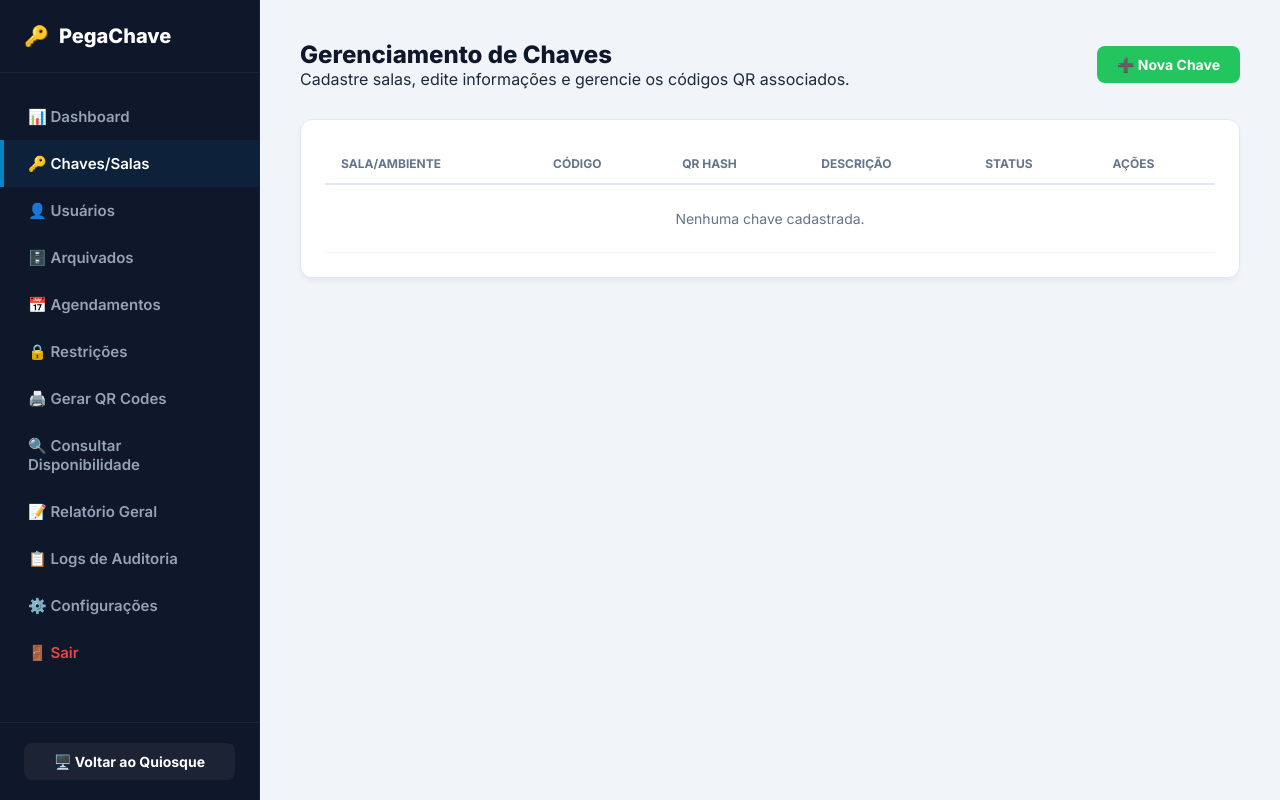
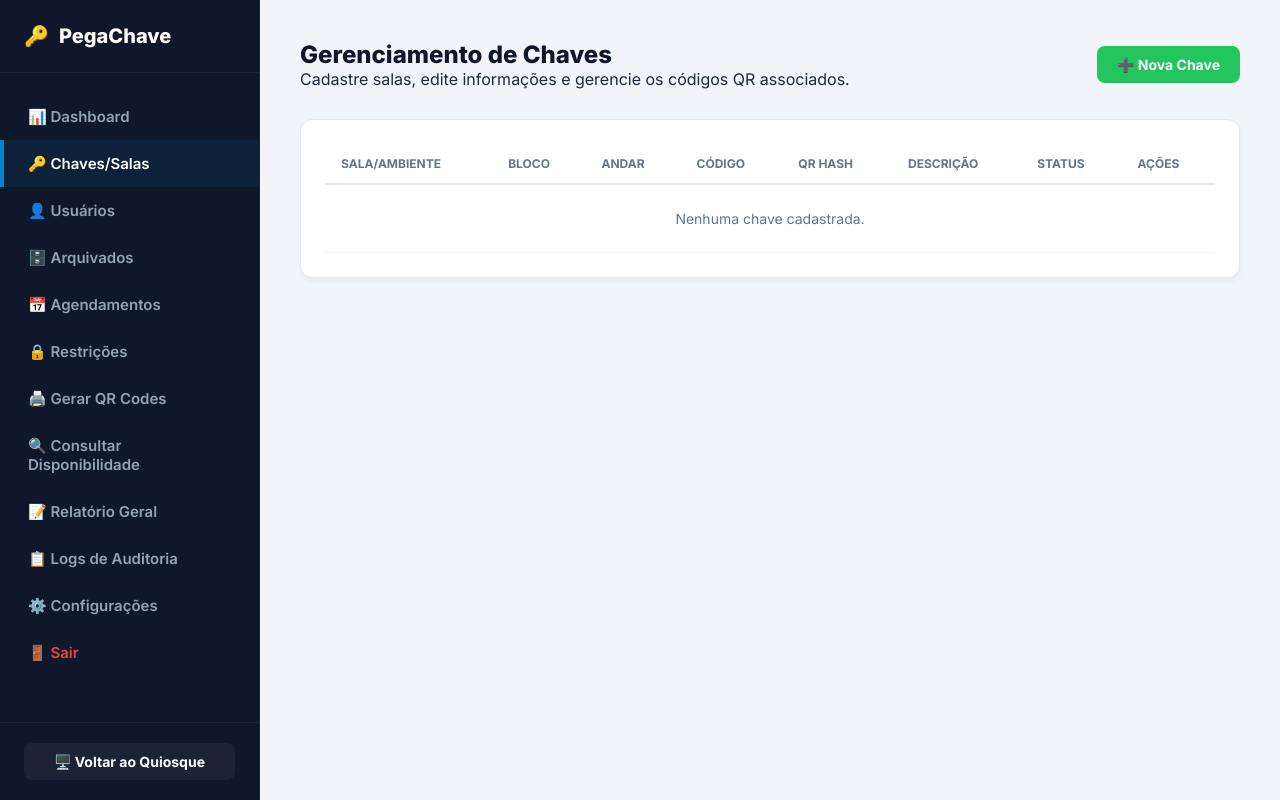
Before and after one commit to drcfilho/PegaChave, a PHP site: page /admin_chaves.php in a window 1280 px wide. Run offline with PHP 8.4, Linux system fonts and the light colour scheme; the visitor is signed in with stand-in values (Sample User, id 1); data that the repository does not hold is empty.

Commit message:
feat: adiciona colunas bloco e andar no cadastro de salas/chaves

```diff
--- a/admin_chaves.php
+++ b/admin_chaves.php
@@ -19,6 +19,8 @@ if ($_SERVER['REQUEST_METHOD'] === 'POST') {
     try {
         if ($action === 'add_chave') {
             $nome_sala = trim($_POST['nome_sala'] ?? '');
+            $bloco = trim($_POST['bloco'] ?? '');
+            $andar = trim($_POST['andar'] ?? '');
             $codigo_sala = trim($_POST['codigo_sala'] ?? '');
             $qr_code_hash = trim($_POST['qr_code_hash'] ?? '');
             $descricao = trim($_POST['descricao'] ?? '');
@@ -29,13 +31,15 @@ if ($_SERVER['REQUEST_METHOD'] === 'POST') {
 
             // Saneamento básico
             $nome_sala = htmlspecialchars($nome_sala, ENT_QUOTES, 'UTF-8');
+            $bloco = htmlspecialchars($bloco, ENT_QUOTES, 'UTF-8');
+            $andar = htmlspecialchars($andar, ENT_QUOTES, 'UTF-8');
             $codigo_sala = preg_replace('/[^a-zA-Z0-9_-]/', '', $codigo_sala);
             $qr_code_hash = preg_replace('/[^a-zA-Z0-9_-]/', '', $qr_code_hash);
             $descricao = htmlspecialchars($descricao, ENT_QUOTES, 'UTF-8');
 
-            $stmt = $pdo->prepare("INSERT INTO chaves (nome_sala, codigo_sala, qr_code_hash, descricao) VALUES (?, ?, ?, ?)");
-            $stmt->execute([$nome_sala, $codigo_sala, $qr_code_hash, $descricao]);
-            registrar_log($pdo, 'Cadastro de Chave', "Chave '$nome_sala' ($codigo_sala) cadastrada.");
+            $stmt = $pdo->prepare("INSERT INTO chaves (nome_sala, bloco, andar, codigo_sala, qr_code_hash, descricao) VALUES (?, ?, ?, ?, ?, ?)");
+            $stmt->execute([$nome_sala, $bloco, $andar, $codigo_sala, $qr_code_hash, $descricao]);
+            registrar_log($pdo, 'Cadastro de Chave', "Chave '$nome_sala' ($codigo_sala) cadastrada. Bloco: '$bloco', Andar: '$andar'.");
             $message = "Chave '$nome_sala' cadastrada com sucesso!";
             $messageType = "success";
         }
@@ -43,6 +47,8 @@ if ($_SERVER['REQUEST_METHOD'] === 'POST') {
         elseif ($action === 'edit_chave') {
             $id = filter_var($_POST['id'] ?? '', FILTER_VALIDATE_INT);
             $nome_sala = trim($_POST['nome_sala'] ?? '');
+            $bloco = trim($_POST['bloco'] ?? '');
+            $andar = trim($_POST['andar'] ?? '');
             $codigo_sala = trim($_POST['codigo_sala'] ?? '');
             $qr_code_hash = trim($_POST['qr_code_hash'] ?? '');
             $descricao = trim($_POST['descricao'] ?? '');
@@ -52,13 +58,15 @@ if ($_SERVER['REQUEST_METHOD'] === 'POST') {
             }
 
             $nome_sala = htmlspecialchars($nome_sala, ENT_QUOTES, 'UTF-8');
+            $bloco = htmlspecialchars($bloco, ENT_QUOTES, 'UTF-8');
+            $andar = htmlspecialchars($andar, ENT_QUOTES, 'UTF-8');
             $codigo_sala = preg_replace('/[^a-zA-Z0-9_-]/', '', $codigo_sala);
             $qr_code_hash = preg_replace('/[^a-zA-Z0-9_-]/', '', $qr_code_hash);
             $descricao = htmlspecialchars($descricao, ENT_QUOTES, 'UTF-8');
 
-            $stmt = $pdo->prepare("UPDATE chaves SET nome_sala = ?, codigo_sala = ?, qr_code_hash = ?, descricao = ? WHERE id = ?");
-            $stmt->execute([$nome_sala, $codigo_sala, $qr_code_hash, $descricao, $id]);
-            registrar_log($pdo, 'Edição de Chave', "Chave ID $id atualizada para '$nome_sala' ($codigo_sala).");
+            $stmt = $pdo->prepare("UPDATE chaves SET nome_sala = ?, bloco = ?, andar = ?, codigo_sala = ?, qr_code_hash = ?, descricao = ? WHERE id = ?");
+            $stmt->execute([$nome_sala, $bloco, $andar, $codigo_sala, $qr_code_hash, $descricao, $id]);
+            registrar_log($pdo, 'Edição de Chave', "Chave ID $id atualizada para '$nome_sala' ($codigo_sala). Bloco: '$bloco', Andar: '$andar'.");
             $message = "Chave atualizada com sucesso!";
             $messageType = "success";
         }
@@ -482,6 +490,8 @@ try {
                     <thead>
                         <tr>
                             <th>Sala/Ambiente</th>
+                            <th>Bloco</th>
+                            <th>Andar</th>
                             <th>Código</th>
                             <th>QR Hash</th>
                             <th>Descrição</th>
@@ -492,7 +502,7 @@ try {
                     <tbody>
                         <?php if (empty($chaves)): ?>
                             <tr>
-                                <td colspan="6" style="text-align: center; color: #64748b; padding: 25px;">
+                                <td colspan="8" style="text-align: center; color: #64748b; padding: 25px;">
                                     Nenhuma chave cadastrada.
                                 </td>
                             </tr>
@@ -500,6 +510,8 @@ try {
                             <?php foreach ($chaves as $c): ?>
                                 <tr>
                                     <td><strong><?php echo htmlspecialchars($c['nome_sala']); ?></strong></td>
+                                    <td><?php echo htmlspecialchars($c['bloco'] ?? '-'); ?></td>
+                                    <td><?php echo htmlspecialchars($c['andar'] ?? '-'); ?></td>
                                     <td><code><?php echo htmlspecialchars($c['codigo_sala']); ?></code></td>
                                     <td><small><?php echo htmlspecialchars($c['qr_code_hash']); ?></small></td>
                                     <td><?php echo htmlspecialchars($c['descricao']); ?></td>
@@ -537,6 +549,16 @@ try {
                 </div>
 
                 <div class="form-group">
+                    <label for="bloco">Bloco</label>
+                    <input type="text" name="bloco" id="bloco" class="form-control" placeholder="Ex: Bloco A">
+                </div>
+
+                <div class="form-group">
+                    <label for="andar">Andar</label>
+                    <input type="text" name="andar" id="andar" class="form-control" placeholder="Ex: 2º Andar">
+                </div>
+
+                <div class="form-group">
                     <label for="codigo_sala">Código da Sala</label>
                     <input type="text" name="codigo_sala" id="codigo_sala" class="form-control" placeholder="Ex: SALA-12" required>
                 </div>
@@ -571,6 +593,8 @@ try {
             document.getElementById('key-action').value = "add_chave";
             document.getElementById('key-id').value = "";
             document.getElementById('nome_sala').value = "";
+            document.getElementById('bloco').value = "";
+            document.getElementById('andar').value = "";
             document.getElementById('codigo_sala').value = "";
             document.getElementById('key_qr_code_hash').value = "";
             document.getElementById('descricao').value = "";
@@ -582,6 +606,8 @@ try {
             document.getElementById('key-action').value = "edit_chave";
             document.getElementById('key-id').value = chave.id;
             document.getElementById('nome_sala').value = chave.nome_sala;
+            document.getElementById('bloco').value = chave.bloco || "";
+            document.getElementById('andar').value = chave.andar || "";
             document.getElementById('codigo_sala').value = chave.codigo_sala;
             document.getElementById('key_qr_code_hash').value = chave.qr_code_hash;
             document.getElementById('descricao').value = chave.descricao;
--- a/service-worker.js
+++ b/service-worker.js
@@ -1,4 +1,4 @@
-const CACHE_NAME = 'pegachave-v6';
+const CACHE_NAME = 'pegachave-v7';
 const ASSETS = [
   '/',
   '/index.php',
```
Also changed, not shown: admin_gerar_qr.php (+24 -9 lines), consulta.php (+26 -2 lines), CHANGELOG.md, README.md, 2 other files.
